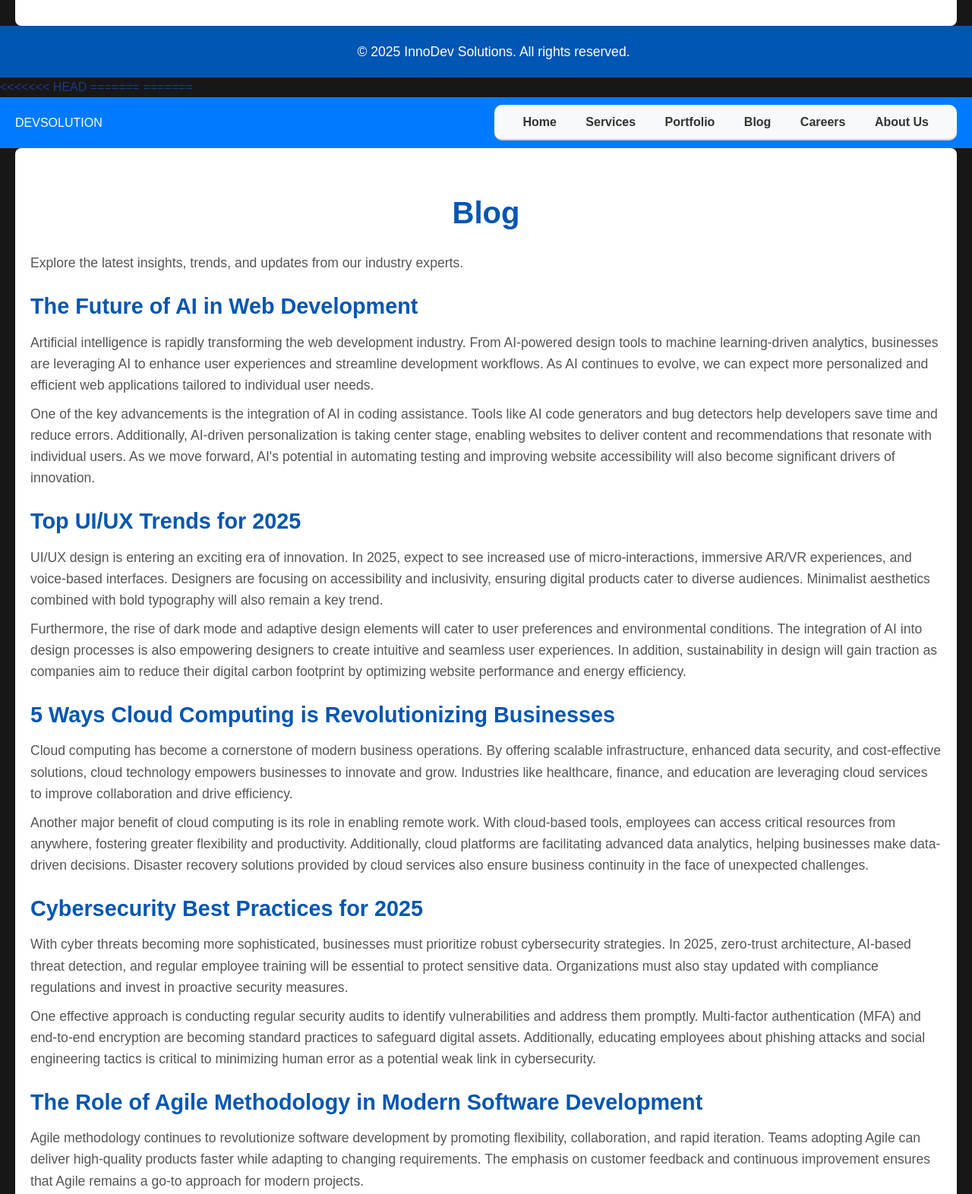
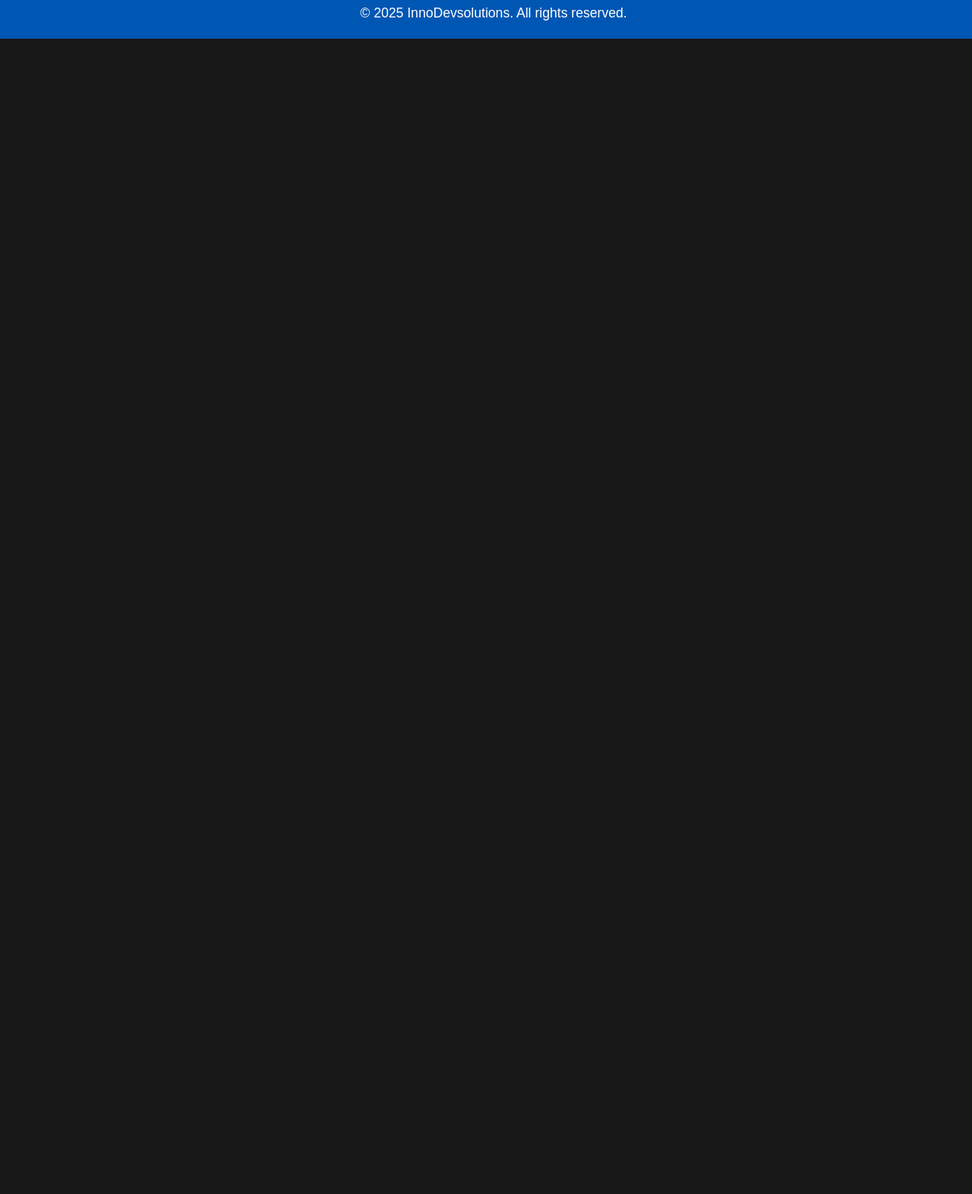
Before and after one commit to Syedhassan1212/AICT-Project, a plain HTML site: page blog.html in a window 1280 px wide. Shown: the part 1583-3155 px from the top of the page at 76% size. After the commit the page ends 1634 px from the top, so only its background shows below. Drawn offline with Linux system fonts and the light colour scheme.

Commit message:
Update blog.html

```diff
--- a/blog.html
+++ b/blog.html
@@ -1,18 +1,10 @@
-<<<<<<< HEAD
-=======
-<<<<<<< HEAD
->>>>>>> 1fba37881d39805fdc77de05da87c118e3160746
 <!DOCTYPE html>
 <html lang="en">
 <head>
   <meta charset="UTF-8">
   <meta name="viewport" content="width=device-width, initial-scale=1.0">
   <link rel="icon" type="image/png" href="images\logo.jpg">
-<<<<<<< HEAD
   <title>Blog | INNODEV</title>
-=======
-  <title>Blog | devsolution</title>
->>>>>>> 1fba37881d39805fdc77de05da87c118e3160746
   <link rel="stylesheet" href="styles.css">
 </head>
 <body>
@@ -64,74 +56,7 @@
   </main>
 
   <footer class="footer">
-    <p>&copy; 2025 InnoDev Solutions. All rights reserved.</p>
+    <p>&copy; 2025 InnoDevsolutions. All rights reserved.</p>
   </footer>
 </body>
 </html>
-<<<<<<< HEAD
-=======
-=======
-<!DOCTYPE html>
-<html lang="en">
-<head>
-  <meta charset="UTF-8">
-  <meta name="viewport" content="width=device-width, initial-scale=1.0">
-  <link rel="icon" type="image/png" href="images\logo.png">
-  <title>Blog | devsolution</title>
-  <link rel="stylesheet" href="styles.css">
-</head>
-<body>
-  <header class="header">
-    <a href="index (2).html" class="logo">DEVSOLUTION</a>
-    <nav class="nav">
-      <a href="index (2).html">Home</a>
-      <a href="services.html">Services</a>
-      <a href="portfolio.html">Portfolio</a>
-      <a href="blog.html" class="active">Blog</a>
-      <a href="careers.html">Careers</a>
-      <a href="about.html">About Us</a>
-    </nav>
-  </header>
-
-  <main id="blog">
-    <section class="blog-intro">
-      <h1>Blog</h1>
-      <p>Explore the latest insights, trends, and updates from our industry experts.</p>
-    </section>
-
-    <section class="blog-list">
-      <article class="blog-post">
-        <h2>The Future of AI in Web Development</h2>
-        <p>Artificial intelligence is rapidly transforming the web development industry. From AI-powered design tools to machine learning-driven analytics, businesses are leveraging AI to enhance user experiences and streamline development workflows. As AI continues to evolve, we can expect more personalized and efficient web applications tailored to individual user needs.</p>
-        <p>One of the key advancements is the integration of AI in coding assistance. Tools like AI code generators and bug detectors help developers save time and reduce errors. Additionally, AI-driven personalization is taking center stage, enabling websites to deliver content and recommendations that resonate with individual users. As we move forward, AI's potential in automating testing and improving website accessibility will also become significant drivers of innovation.</p>
-      </article>
-      <article class="blog-post">
-        <h2>Top UI/UX Trends for 2025</h2>
-        <p>UI/UX design is entering an exciting era of innovation. In 2025, expect to see increased use of micro-interactions, immersive AR/VR experiences, and voice-based interfaces. Designers are focusing on accessibility and inclusivity, ensuring digital products cater to diverse audiences. Minimalist aesthetics combined with bold typography will also remain a key trend.</p>
-        <p>Furthermore, the rise of dark mode and adaptive design elements will cater to user preferences and environmental conditions. The integration of AI into design processes is also empowering designers to create intuitive and seamless user experiences. In addition, sustainability in design will gain traction as companies aim to reduce their digital carbon footprint by optimizing website performance and energy efficiency.</p>
-      </article>
-      <article class="blog-post">
-        <h2>5 Ways Cloud Computing is Revolutionizing Businesses</h2>
-        <p>Cloud computing has become a cornerstone of modern business operations. By offering scalable infrastructure, enhanced data security, and cost-effective solutions, cloud technology empowers businesses to innovate and grow. Industries like healthcare, finance, and education are leveraging cloud services to improve collaboration and drive efficiency.</p>
-        <p>Another major benefit of cloud computing is its role in enabling remote work. With cloud-based tools, employees can access critical resources from anywhere, fostering greater flexibility and productivity. Additionally, cloud platforms are facilitating advanced data analytics, helping businesses make data-driven decisions. Disaster recovery solutions provided by cloud services also ensure business continuity in the face of unexpected challenges.</p>
-      </article>
-      <article class="blog-post">
-        <h2>Cybersecurity Best Practices for 2025</h2>
-        <p>With cyber threats becoming more sophisticated, businesses must prioritize robust cybersecurity strategies. In 2025, zero-trust architecture, AI-based threat detection, and regular employee training will be essential to protect sensitive data. Organizations must also stay updated with compliance regulations and invest in proactive security measures.</p>
-        <p>One effective approach is conducting regular security audits to identify vulnerabilities and address them promptly. Multi-factor authentication (MFA) and end-to-end encryption are becoming standard practices to safeguard digital assets. Additionally, educating employees about phishing attacks and social engineering tactics is critical to minimizing human error as a potential weak link in cybersecurity.</p>
-      </article>
-      <article class="blog-post">
-        <h2>The Role of Agile Methodology in Modern Software Development</h2>
-        <p>Agile methodology continues to revolutionize software development by promoting flexibility, collaboration, and rapid iteration. Teams adopting Agile can deliver high-quality products faster while adapting to changing requirements. The emphasis on customer feedback and continuous improvement ensures that Agile remains a go-to approach for modern projects.</p>
-        <p>Scrum and Kanban frameworks, core components of Agile, enable teams to break down projects into manageable tasks and track progress effectively. Agile's iterative nature ensures that end products align closely with customer needs. Moreover, the methodology fosters a culture of accountability and transparency, which contributes to team morale and overall project success.</p>
-      </article>
-    </section>
-  </main>
-
-  <footer class="footer">
-    <p>&copy; 2025 DEVSOLUTION. All rights reserved.</p>
-  </footer>
-</body>
-</html>
->>>>>>> 363bf1c3c43a796f0521df0330182a6f1312a5bc
->>>>>>> 1fba37881d39805fdc77de05da87c118e3160746
```
